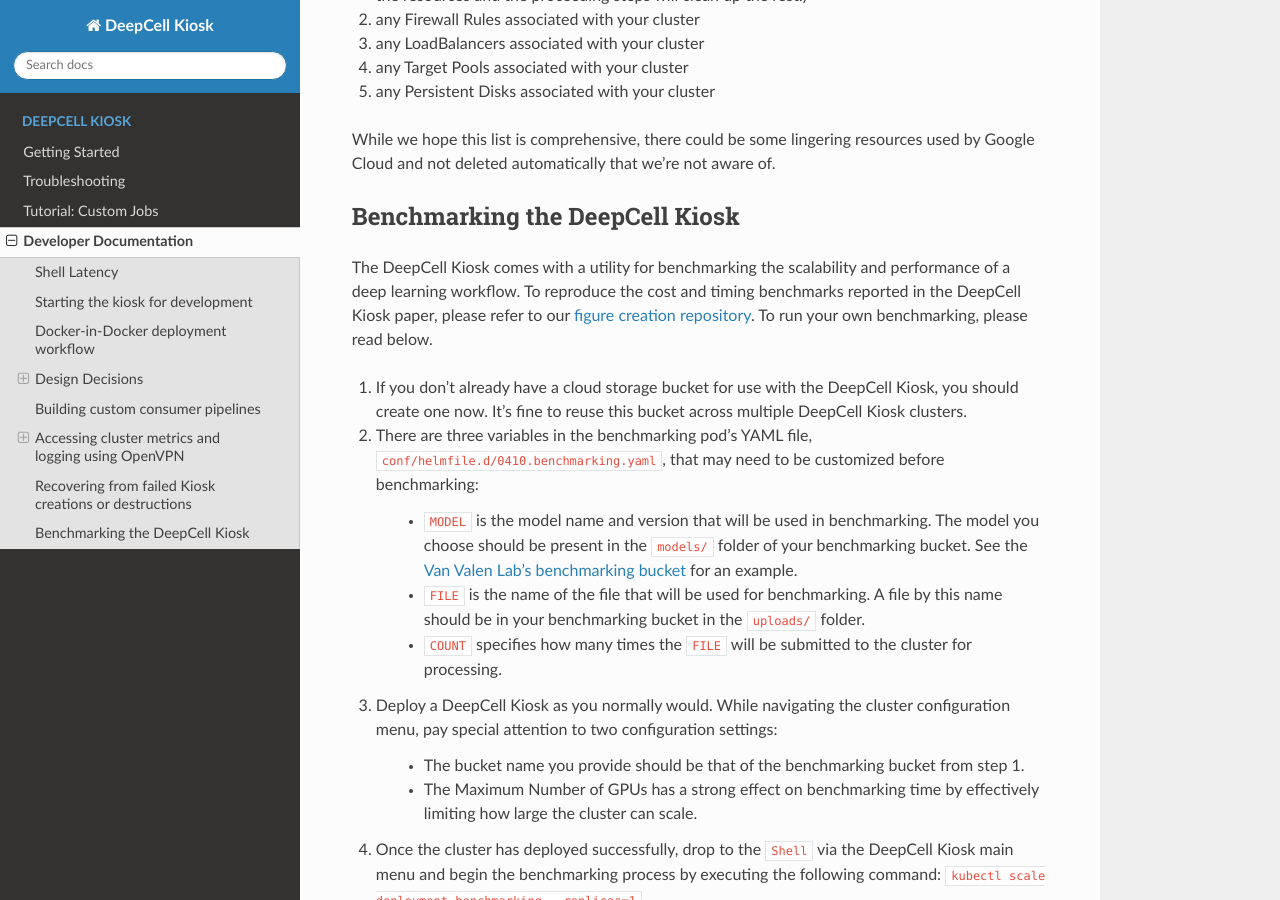
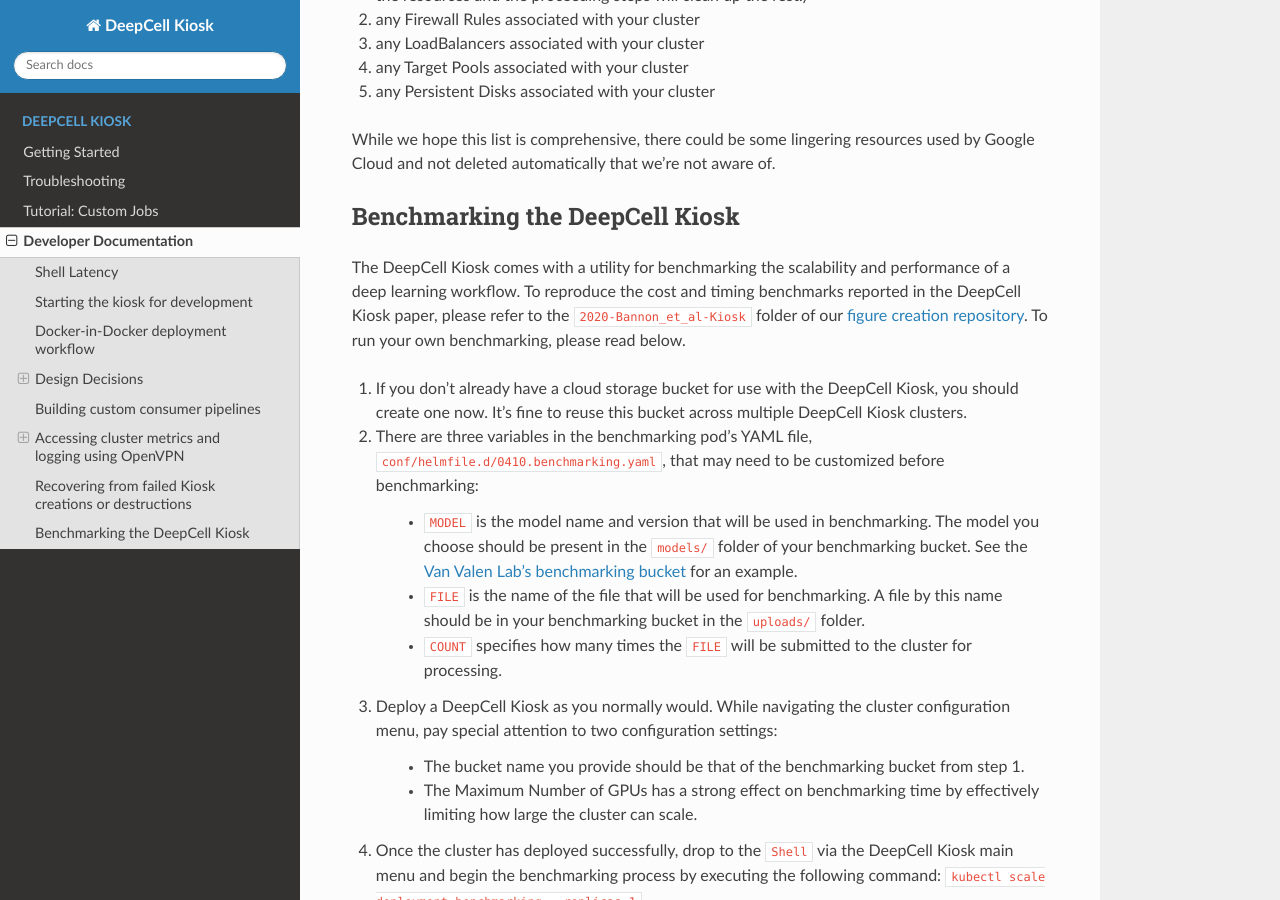
Before and after one commit to vanvalenlab/kiosk-console, a Sphinx documentation site: the page built from docs/source/DEVELOPER.rst, in a window 1280 px wide and 900 px high, scrolled down 3963 px. Built offline with Sphinx 7.4.7 and the Read the Docs theme 2.0.0, drawn with Linux system fonts in a browser that asks for light colours.

Commit message:
modifying reference to publication-figures repo to reflect reorganization of that repo

```diff
--- a/docs/source/DEVELOPER.rst
+++ b/docs/source/DEVELOPER.rst
@@ -148,7 +148,7 @@
 Benchmarking the DeepCell Kiosk
 ---------------------------------------------------------
 
-The DeepCell Kiosk comes with a utility for benchmarking the scalability and performance of a deep learning workflow. To reproduce the cost and timing benchmarks reported in the DeepCell Kiosk paper, please refer to our `figure creation repository <https://github.com/vanvalenlab/publication-figures>`_. To run your own benchmarking, please read below.
+The DeepCell Kiosk comes with a utility for benchmarking the scalability and performance of a deep learning workflow. To reproduce the cost and timing benchmarks reported in the DeepCell Kiosk paper, please refer to the ``2020-Bannon_et_al-Kiosk`` folder of our `figure creation repository <https://github.com/vanvalenlab/publication-figures>`_. To run your own benchmarking, please read below.
 
 1. If you don't already have a cloud storage bucket for use with the DeepCell Kiosk, you should create one now. It's fine to reuse this bucket across multiple DeepCell Kiosk clusters.
 
```
